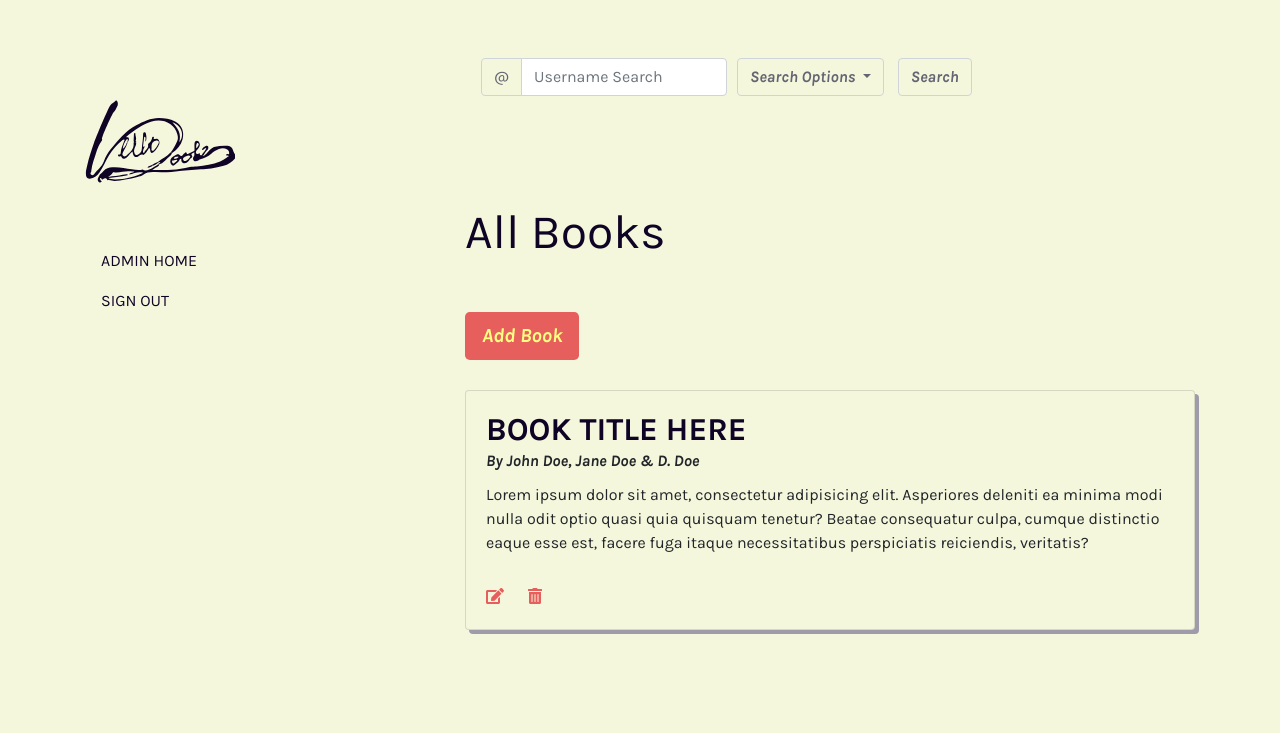
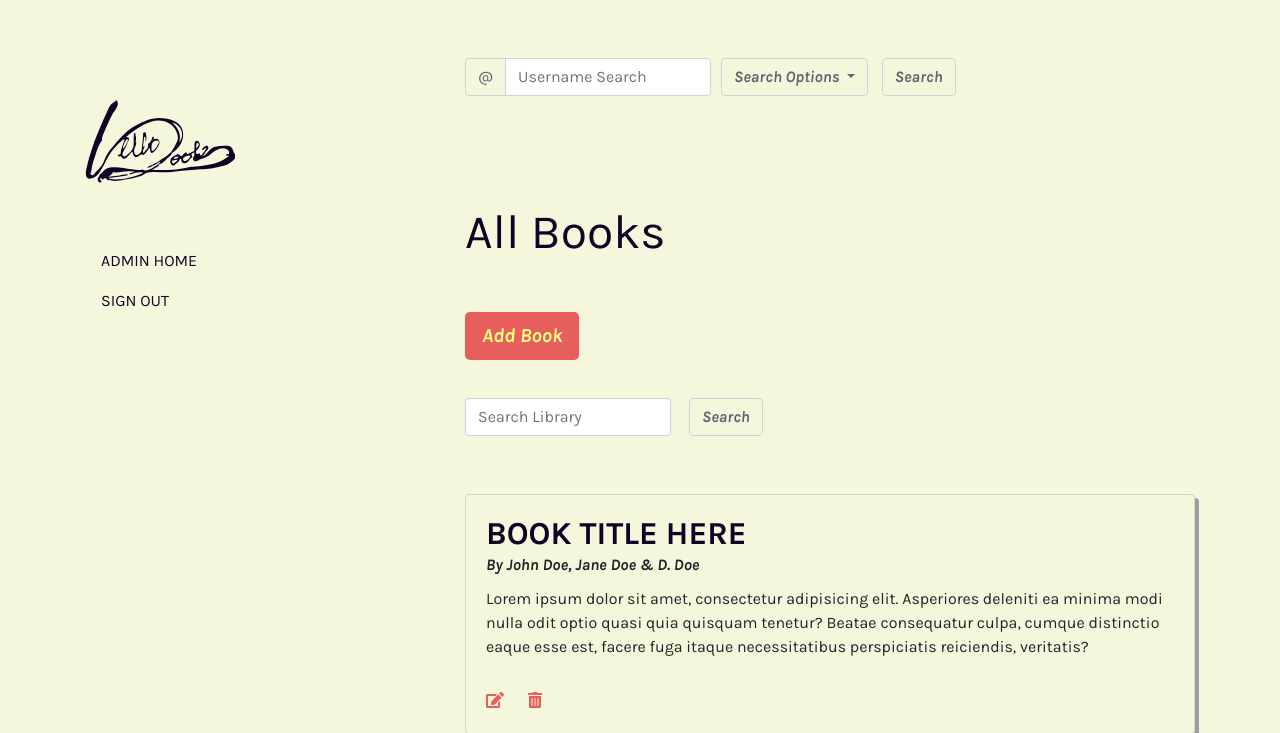
Before and after one commit to Nerldy/hello-books, a Flask app: page /admin/home in a window 1280 px wide. Shown: the top 733 px of the page. Run offline with Flask 2, Linux system fonts and the light colour scheme; some libraries are stand-ins or nearby versions.

Commit message:
Added admin search library form

```diff
--- a/static/css/admin.css
+++ b/static/css/admin.css
@@ -1,18 +1,27 @@
-#dropdownMenuButton, #dropdownMenuButton + button {
+#dropdownMenuButton, #dropdownMenuButton + button, #searchLibraryButton {
     margin: 0 0 0 10px;
     background-color: #f5f7dc;
     border: 1px solid #ced4da;
     color: #646573;
 }
 
-#dropdownMenuButton:hover, #dropdownMenuButton + button:hover {
+#dropdownMenuButton:hover, #dropdownMenuButton + button:hover, #searchLibraryButton:hover {
     background-color: #b5d99c;
     color: #0f0326;
+}
+
+#searchLibraryNav {
+    margin-top: 0;
+    margin-bottom: 50px;
 }
 
 #basic-addon1 {
     background-color: #f5f7dc;
     color: #646573;
+}
+
+.navbar {
+    padding-left: 0;
 }
 
 h1 {
--- a/templates/admin-dashboard.html
+++ b/templates/admin-dashboard.html
@@ -1,6 +1,8 @@
 {% extends 'base-admin.html' %}
 
 {% block main %}
+
+    <!--Search User Navbar-->
     <nav class="navbar">
         <form class="form-inline">
             <div class="input-group">
@@ -31,11 +33,18 @@
 
     <h1>All Books</h1>
 
-
-
-
+    <!--Add Book Modal Form-->
     {% include 'modal-add-book.html' %}
 
+    <!--Search Library Navbar-->
+    <nav class="navbar" id="searchLibraryNav">
+        <form class="form-inline">
+            <input class="form-control mr-sm-2" type="search" placeholder="Search Library" aria-label="Search">
+            <button class="btn btn-outline-success my-2 my-sm-0" type="submit" id="searchLibraryButton">Search</button>
+        </form>
+    </nav>
+
+    <!--Book Card Template-->
     <article class="card">
         <div class="card-body">
             <h2 class="card-title">BOOK TITLE HERE</h2>
```
